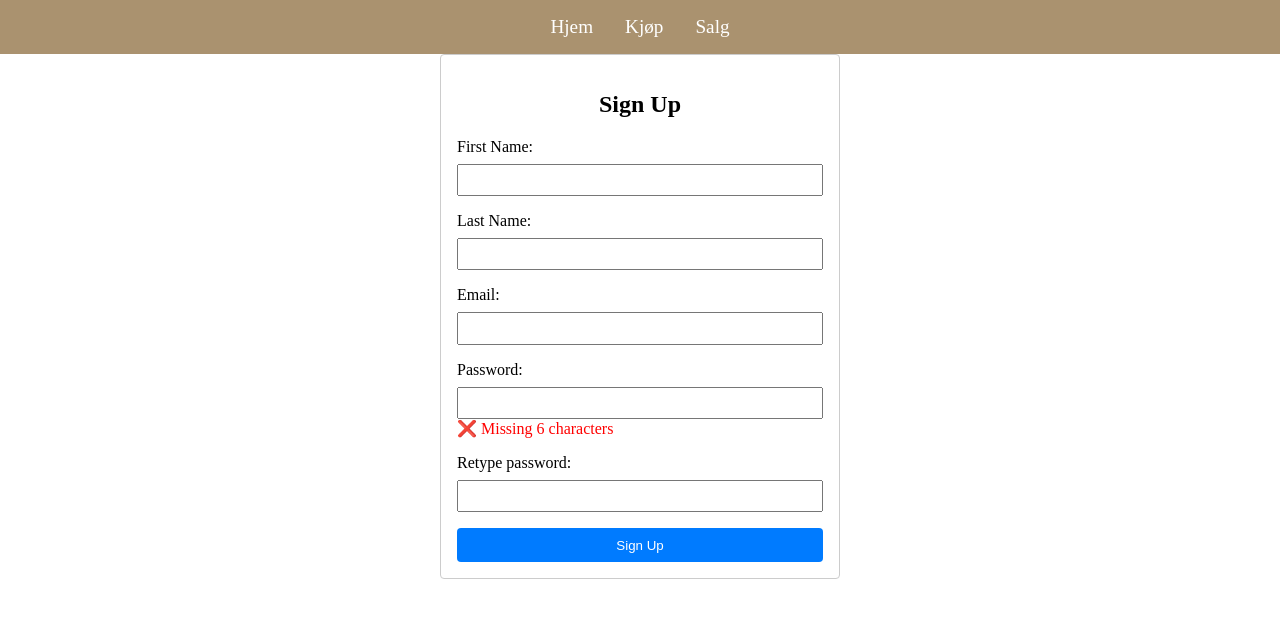
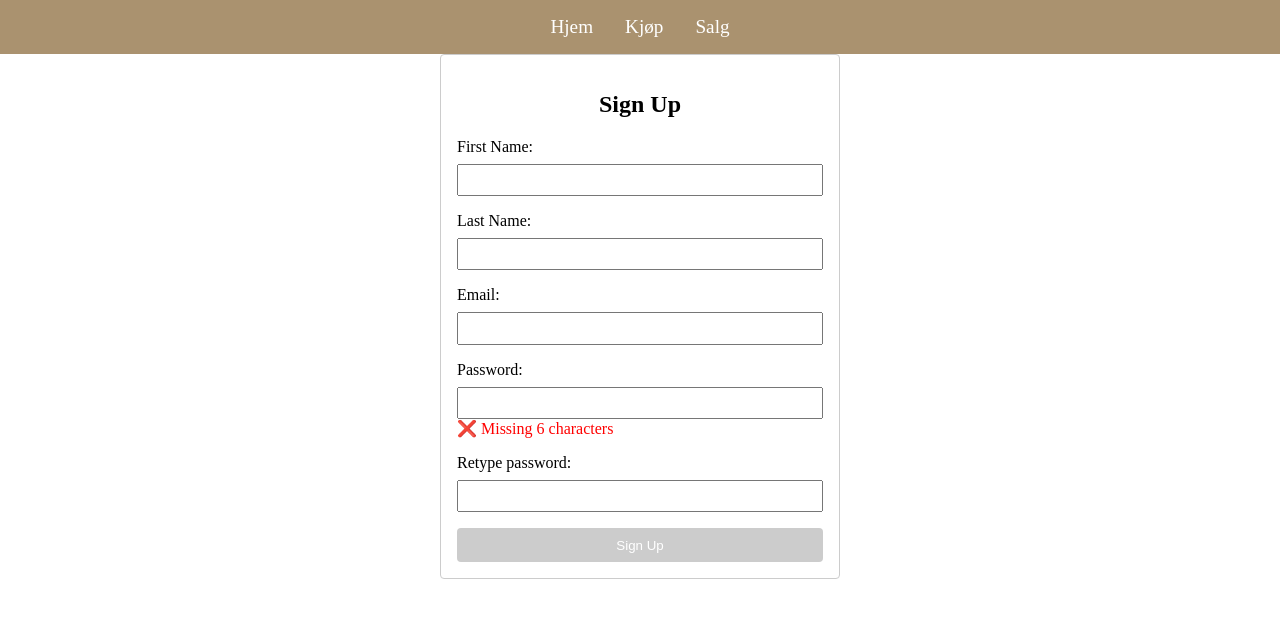
Before and after one commit to SapteinKabeltann/Sali-Kini, a Nuxt app: page /signup in a window 1280 px wide. Shown: the top 618 px of the page. Built offline with nearby package versions, Linux system fonts and the light colour scheme; no server answers.

Commit message:
add lockout from signup

```diff
--- a/pages/signup.vue
+++ b/pages/signup.vue
@@ -36,7 +36,7 @@
                 </span>
             </div>
 
-            <button type="submit">Sign Up</button>
+            <button type="submit" :disabled="passwordIsSame === false || passwordHas6Characters === false">Sign Up</button>
 
             <p v-if="error" class="error">
                 {{ error }}
@@ -128,6 +128,11 @@ const submitForm = async () => {
     cursor: pointer;
 }
 
+.signup-form button:disabled {
+    background-color: #ccc !important;
+    cursor: not-allowed;
+}
+
 .signup-form button:hover {
     background-color: #0056b3;
 }
```
